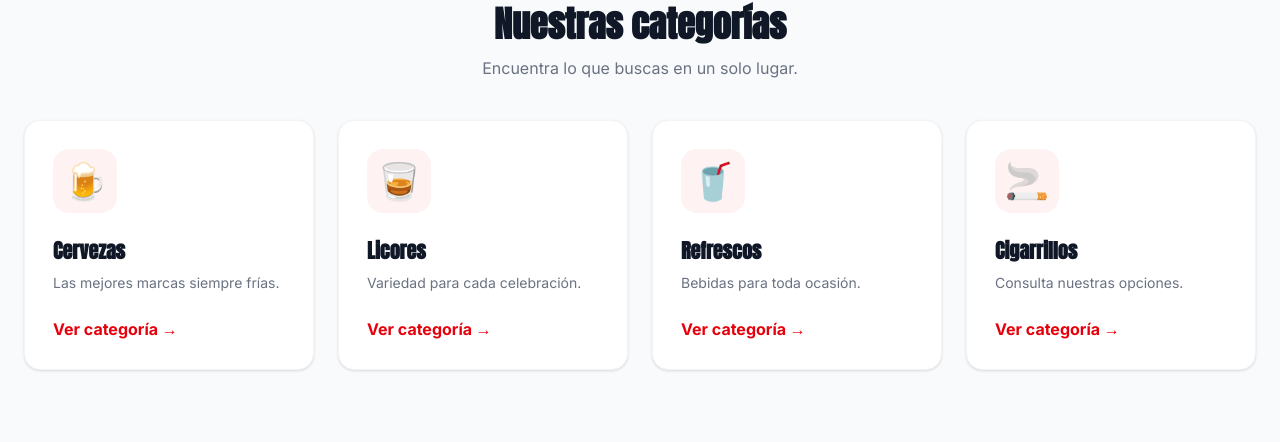
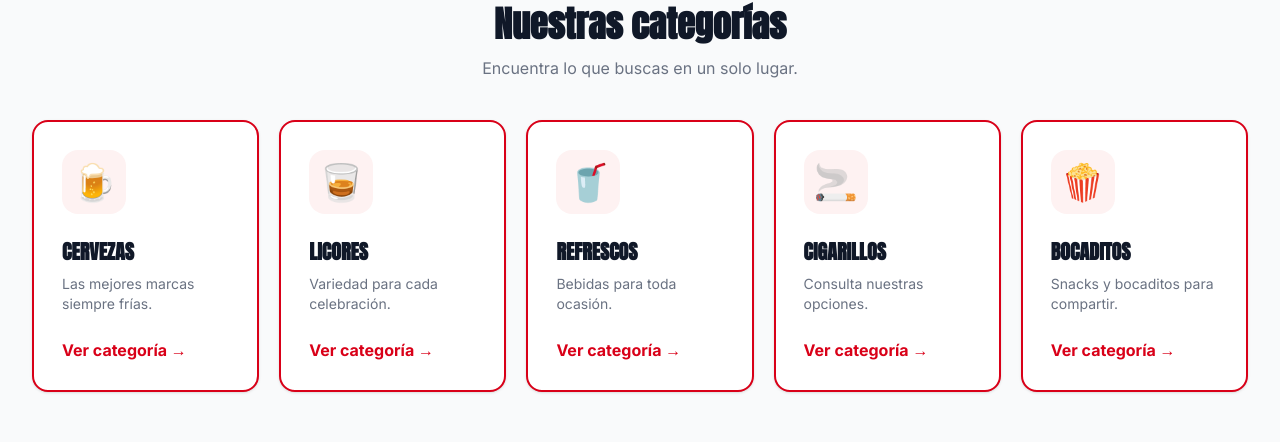
Before and after one commit to migayalach/LP-comercial-ch-vez, a React (Vite) app: page / in a window 1280 px wide. Shown: the part 926-1368 px from the top of the page. Built offline with nearby package versions, Linux system fonts and the light colour scheme.

Commit message:
Actualiza pagina de inicio

```diff
--- a/src/pages/Home.tsx
+++ b/src/pages/Home.tsx
@@ -5,29 +5,41 @@ import VisitUs from "../components/VisitUs";
 
 const categories = [
   {
-    name: "Cervezas",
+    name: "CERVEZAS",
     description: "Las mejores marcas siempre frías.",
     path: "/categoria/cervezas",
     icon: "🍺",
   },
   {
-    name: "Licores",
+    name: "LICORES",
     description: "Variedad para cada celebración.",
     path: "/categoria/licores",
     icon: "🥃",
   },
   {
-    name: "Refrescos",
+    name: "REFRESCOS",
     description: "Bebidas para toda ocasión.",
     path: "/categoria/refrescos",
     icon: "🥤",
   },
   {
-    name: "Cigarrillos",
+    name: "CIGARILLOS",
     description: "Consulta nuestras opciones.",
     path: "/categoria/cigarrillos",
     icon: "🚬",
   },
+  {
+    name: "BOCADITOS",
+    description: "Snacks y bocaditos para compartir.",
+    path: "/categoria/bocaditos",
+    icon: "🍿",
+  },
+  // {
+  //   name: "HIELOS",
+  //   description: "Hielo para mantener tus bebidas frías.",
+  //   path: "/categoria/hielos",
+  //   icon: "🧊",
+  // },
 ];
 
 function Home() {
@@ -37,17 +49,14 @@ function Home() {
     <div className="bg-white">
       {/* HERO */}
       <section className="relative flex min-h-[750px] items-center overflow-hidden bg-gray-950">
-        {/* Imagen de fondo */}
         <img
           src="https://res.cloudinary.com/dqgcyonb9/image/upload/v1795480540/Chavez/r4cszzfpyk7a17wzdfrx"
           alt="Comercial Chávez"
           className="absolute inset-0 h-full w-full object-cover"
         />
 
-        {/* Capa más clara */}
         <div className="absolute inset-0 bg-gradient-to-r from-black/50 via-black/25 to-black/5" />
 
-        {/* Contenido */}
         <div className="relative z-10 mx-auto w-full max-w-7xl px-6 py-28">
           <div className="max-w-2xl">
             <h1 className="mt-8 text-5xl font-black leading-tight text-white md:text-7xl">
@@ -81,7 +90,7 @@ function Home() {
 
       {/* CATEGORÍAS */}
       <section id="categorias" className="bg-gray-50 px-6 py-20">
-        <div className="mx-auto max-w-7xl">
+        <div className="mx-auto max-w-[1600px] px-2">
           <div className="mb-10 text-center">
             <h2 className="mt-3 text-3xl font-black text-gray-900 md:text-4xl">
               Nuestras categorías
@@ -92,26 +101,26 @@ function Home() {
             </p>
           </div>
 
-          <div className="grid gap-6 sm:grid-cols-2 lg:grid-cols-4">
+          <div className="grid grid-cols-1 gap-5 sm:grid-cols-2 lg:grid-cols-5">
             {categories.map((category) => (
               <Link
                 key={category.name}
                 to={category.path}
-                className="group rounded-2xl border border-gray-100 bg-white p-7 shadow-sm transition hover:-translate-y-2 hover:shadow-xl"
+                className="group rounded-2xl border-2 border-primary bg-white p-7 shadow-sm transition-all duration-300 hover:-translate-y-1 hover:bg-primary hover:shadow-xl"
               >
-                <div className="mb-6 flex h-16 w-16 items-center justify-center rounded-2xl bg-red-50 text-4xl transition group-hover:bg-red-100">
+                <div className="mb-6 flex h-16 w-16 items-center justify-center rounded-2xl bg-red-50 text-4xl transition-colors duration-300 group-hover:bg-white/20">
                   {category.icon}
                 </div>
 
-                <h3 className="text-xl font-extrabold text-gray-900">
+                <h3 className="text-xl font-extrabold text-gray-900 transition-colors duration-300 group-hover:text-white">
                   {category.name}
                 </h3>
 
-                <p className="mt-2 text-sm text-gray-500">
+                <p className="mt-2 text-sm text-gray-500 transition-colors duration-300 group-hover:text-white">
                   {category.description}
                 </p>
 
-                <span className="mt-6 inline-block font-bold text-red-600">
+                <span className="mt-6 inline-block font-bold text-primary transition-colors duration-300 group-hover:text-white">
                   Ver categoría →
                 </span>
               </Link>
@@ -122,7 +131,7 @@ function Home() {
 
       {/* PRODUCTOS DESTACADOS */}
       <section className="px-6 py-20">
-        <div className="mx-auto max-w-7xl">
+        <div className="mx-auto max-w-[1600px] px-2">
           <div className="mb-10 flex flex-wrap items-end justify-between gap-4">
             <div>
               <h2 className="mt-3 text-3xl font-black text-gray-900 md:text-4xl">
@@ -177,7 +186,7 @@ function Home() {
         </div>
       </section>
 
-      {/* MODAL */}
+      {/* MARCAS */}
       <BrandsModal />
 
       {/* VISÍTANOS */}
```
